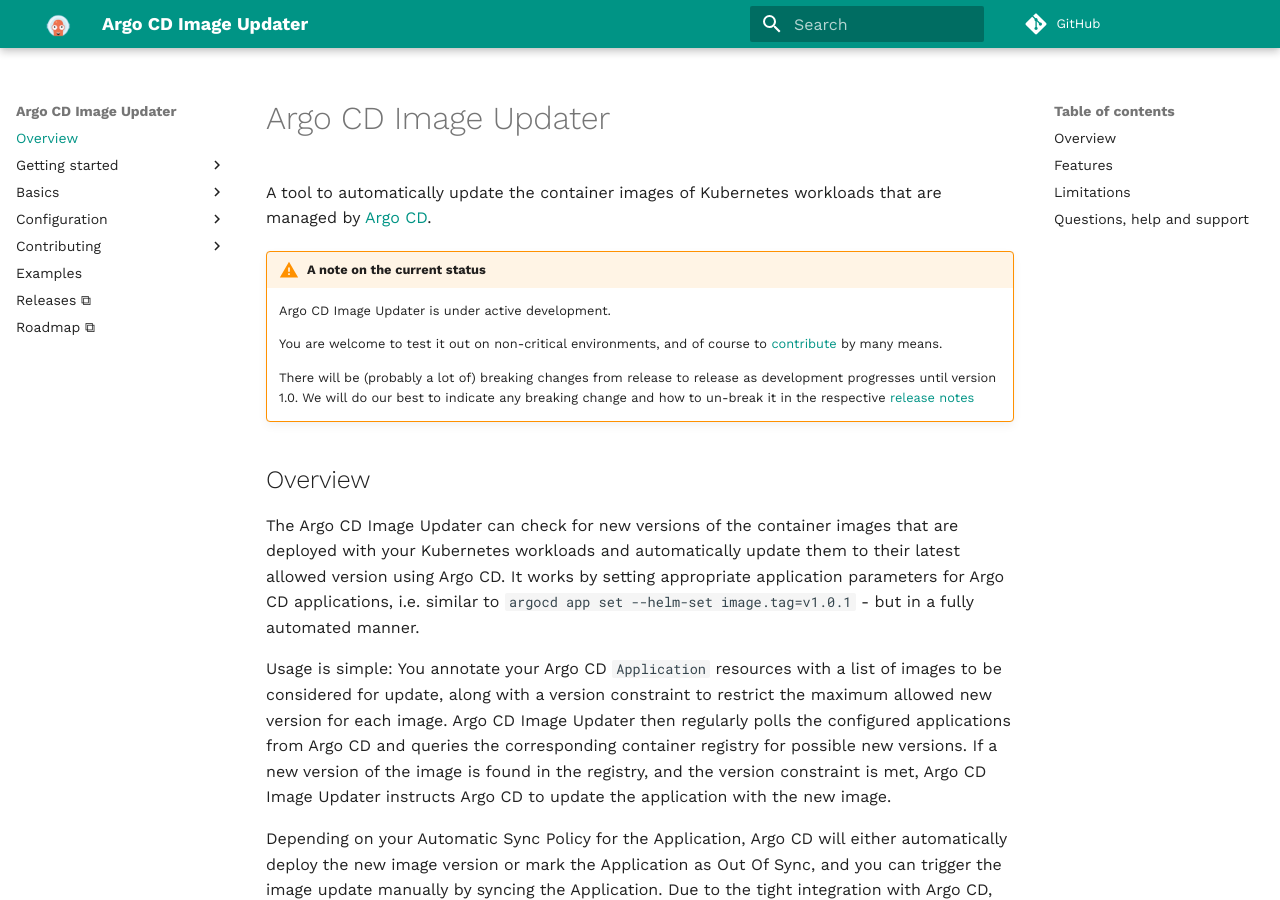
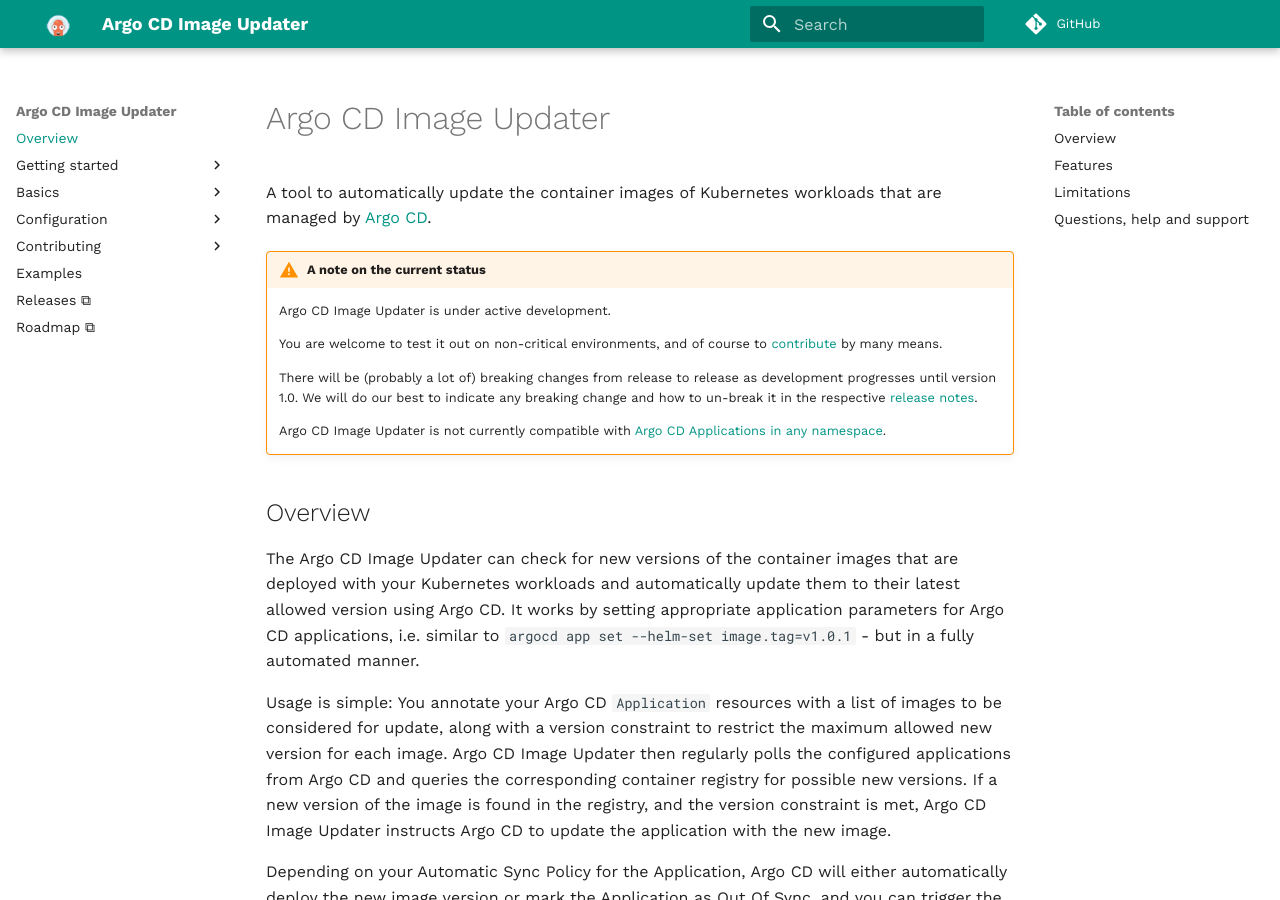
Before and after one commit to argoproj-labs/argocd-image-updater, an MkDocs documentation site: the page built from docs/index.md, in a window 1280 px wide and 900 px high. Built offline with MkDocs 1.6.1 and Material for MkDocs 9.7.7, drawn with Linux system fonts in a browser that asks for light colours; comment, search, counter and statistics services are not loaded.

Commit message:
docs: add warning about apps in any namespace support
Signed-off-by: Sean Morton <seanmorton@hey.com>

```diff
--- a/docs/index.md
+++ b/docs/index.md
@@ -15,7 +15,11 @@ that are managed by
     release as development progresses until version 1.0. We will do our
     best to indicate any breaking change and how to un-break it in the
     respective
-    [release notes](https://github.com/argoproj-labs/argocd-image-updater/releases)
+    [release notes](https://github.com/argoproj-labs/argocd-image-updater/releases).
+
+    Argo CD Image Updater is not currently compatible with
+    [Argo CD Applications in any namespace](https://argo-cd.readthedocs.io/en/stable/operator-manual/app-any-namespace/).
+
 
 ## Overview
 
```
Also changed, not shown: docs/configuration/applications.md (+5 -0 lines).
